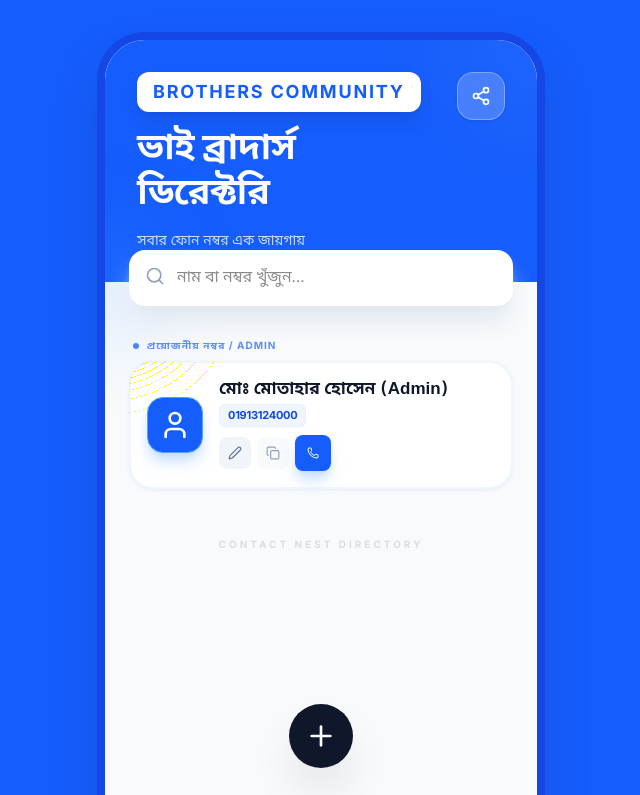
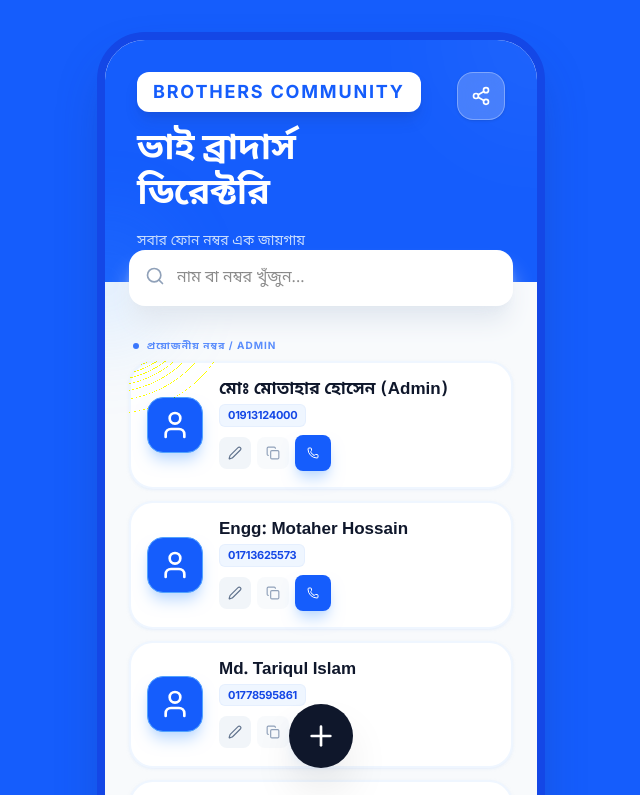
Before and after one commit to motaherso/Vai-Brothers-Co, a React (Vite) app: page / in a window 1280 px wide. Shown: the top 795 px of the page, without its empty margins (319-959 px from the left). Built offline with nearby package versions, Linux system fonts and the light colour scheme.

Commit message:
feat: Add more initial contacts
Adds several new members to the initial contacts list. This ensures that essential community members are readily available in the directory upon first launch, enhancing the user experience.

```diff
--- a/src/App.tsx
+++ b/src/App.tsx
@@ -33,6 +33,10 @@ interface Contact {
 
 const INITIAL_CONTACTS: Contact[] = [
   { id: 'v1', name: 'মোঃ মোতাহার হোসেন (Admin)', mobile: '01913124000', isFixed: true },
+  { id: 'v2', name: 'Engg: Motaher Hossain', mobile: '01713625573', isFixed: true },
+  { id: 'v3', name: 'Md. Tariqul Islam', mobile: '01778595861', isFixed: true },
+  { id: 'v4', name: 'Md. Monir Hossain', mobile: '01714411112', isFixed: true },
+  { id: 'v5', name: 'Md. Saddam Hossain', mobile: '01341811241', isFixed: true },
 ];
 
 const STORAGE_KEY = 'contact-nest-v1';
@@ -51,7 +55,11 @@ export default function App() {
 
       const merged = [...INITIAL_CONTACTS];
       filteredSaved.forEach(stored => {
-        if (!INITIAL_CONTACTS.some(fixed => fixed.id === stored.id)) {
+        // Only add if not already in INITIAL_CONTACTS by ID AND not already in merged by Mobile number
+        const isDuplicateId = INITIAL_CONTACTS.some(fixed => fixed.id === stored.id);
+        const isDuplicateMobile = merged.some(m => m.mobile === stored.mobile);
+
+        if (!isDuplicateId && !isDuplicateMobile) {
           merged.push(stored);
         }
       });
```
